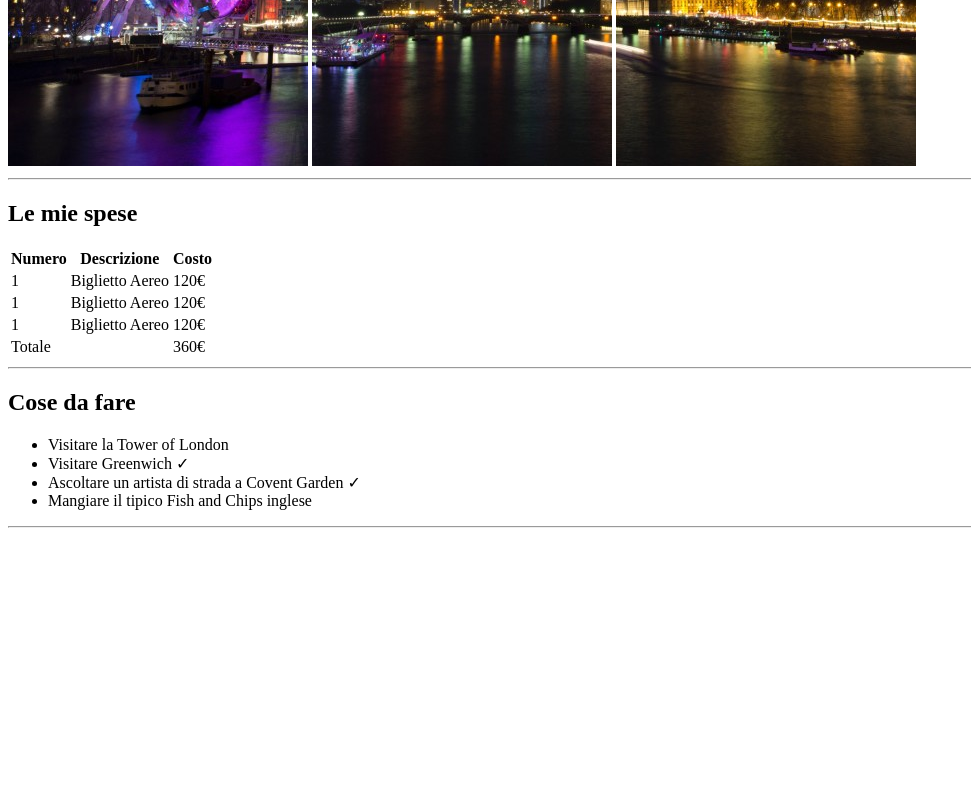
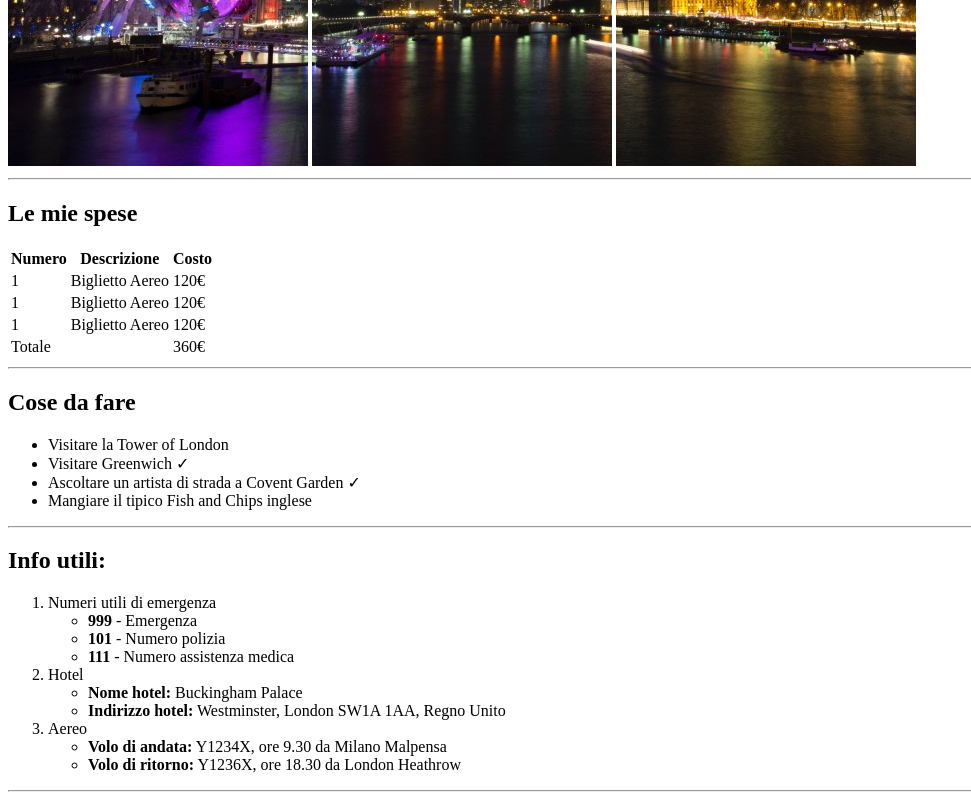
Before and after one commit to Giovannidubaldo/html-london-trip, a plain HTML site: page index.html in a window 1280 px wide. Shown: the part 514-1314 px from the top of the page, without its empty margins (0-971 px from the left). Before the commit the page ends 1050 px from the top, so only its background shows below. Drawn offline with Linux system fonts and the light colour scheme.

Commit message:
Created a third section to main

```diff
--- a/index.html
+++ b/index.html
@@ -63,6 +63,33 @@
         </ul>
         <hr>
       </section>
+
+      <!-- Terza sezione -->
+      <section>
+        <h2>Info utili:</h2>
+        <ol>
+            <li>Numeri utili di emergenza
+                <ul>
+                    <li><strong>999</strong> - Emergenza</li>
+                    <li><strong>101</strong> - Numero polizia</li>
+                    <li><strong>111</strong> - Numero assistenza medica</li>
+                </ul>
+            </li>
+            <li>Hotel
+                <ul>
+                    <li><strong>Nome hotel:</strong> Buckingham Palace</li>
+                    <li><strong>Indirizzo hotel:</strong> Westminster, London SW1A 1AA, Regno Unito</li>
+                </ul>
+            </li>
+            <li>Aereo
+                <ul>
+                    <li><strong>Volo di andata:</strong> Y1234X, ore 9.30 da Milano Malpensa</li>
+                    <li><strong>Volo di ritorno:</strong> Y1236X, ore 18.30 da London Heathrow</li>
+                </ul>
+            </li>
+        </ol>
+        <hr>
+      </section>
     </main>
 
     <!-- Footer -->
```
